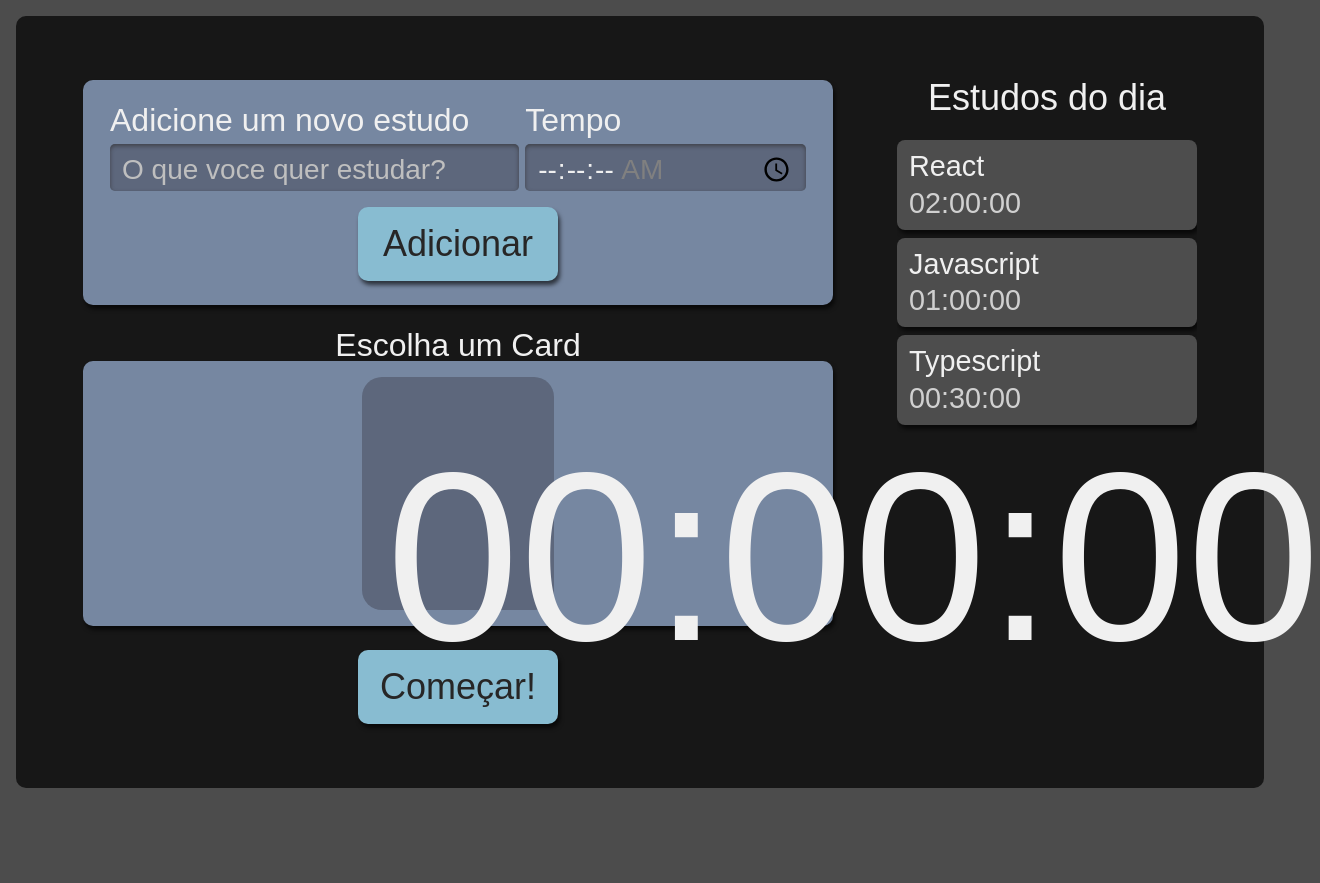
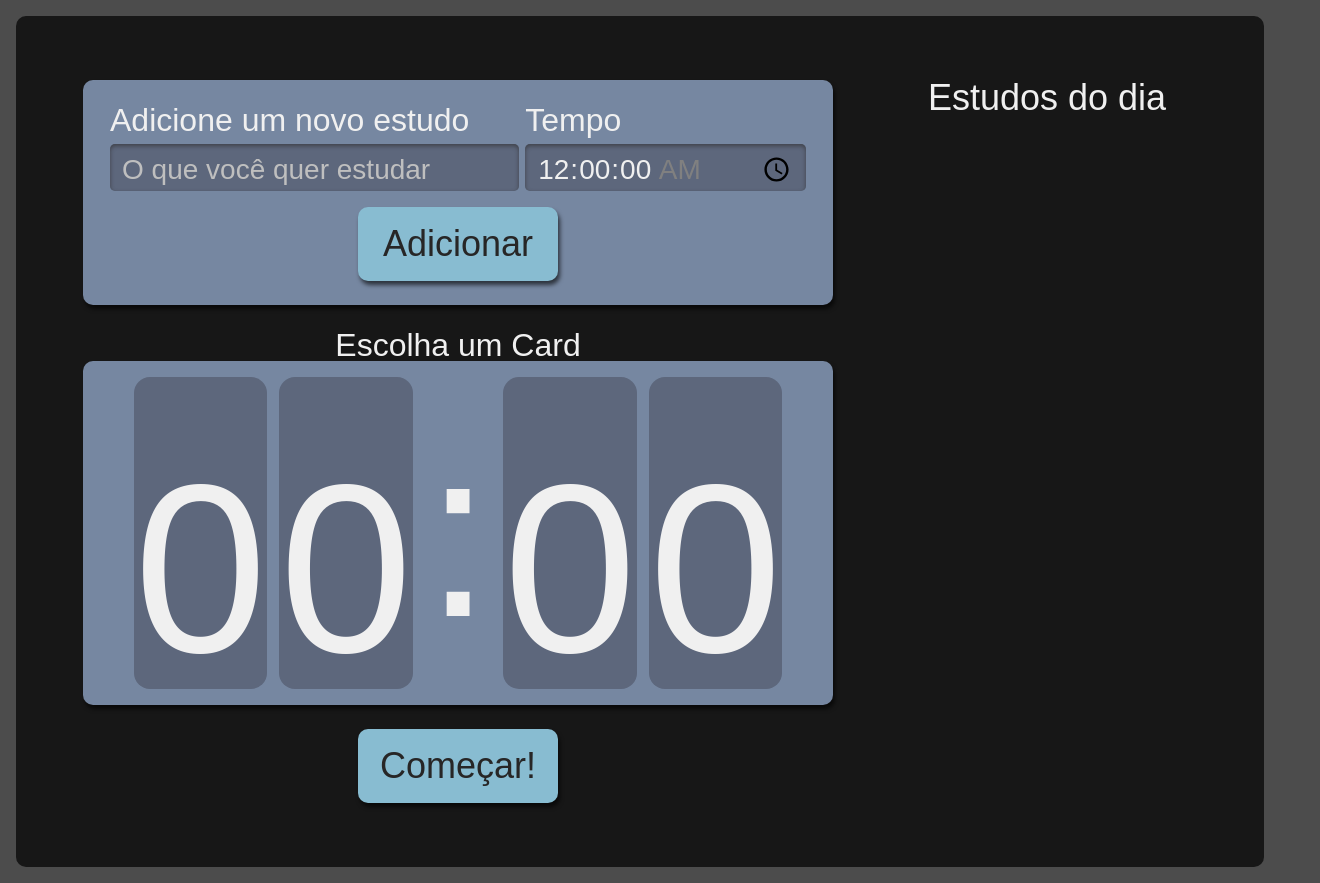
Before and after one commit to MGReboucas/study-time, a React (Create React App) app: page / in a window 1280 px wide. Shown: the whole page, 1320 px wide, since content can reach past the window. Before the commit the page ends 804 px from the top, so only its background shows below. Built offline with nearby package versions, Linux system fonts and the light colour scheme.

Commit message:
adicionando interação entre o formulario e a lista

```diff
--- a/package.json
+++ b/package.json
@@ -14,6 +14,7 @@
     "react-dom": "^19.0.0",
     "react-scripts": "5.0.1",
     "typescript": "^4.9.5",
+    "uuid": "^11.0.3",
     "web-vitals": "^2.1.4"
   },
   "scripts": {
--- a/src/componentes/Cronometro/Relogio/Relogio.module.scss
+++ b/src/componentes/Cronometro/Relogio/Relogio.module.scss
@@ -1,17 +1,21 @@
+.relogioCaixa{
+  display: flex;
+  flex-direction: row;
+  align-items: center;
+  gap: .05em;
+}
+
+
 .relogioNumero {
-     background-color: #5D677C;
-     padding: .25em .1em 0em .1em;
-     border-radius: 20px;
+  background-color: #5D677C;
+  border-radius: 1rem;
+  padding: .3em 0em 0em 0em;
 
      @media screen and (min-width:1280px) {
-       height: 10.8rem;
-       width: 9rem;
      }
-   }
-   .relogioDivisao {
-     height: 2em;
+}
 
-     @media screen and (min-width:1280px) {
-       height: 12.6rem;
-     }
-   }
+.relogioDivisao {
+  @media screen and (min-width:1280px) {
+  }
+}
--- a/src/componentes/Cronometro/Relogio/index.tsx
+++ b/src/componentes/Cronometro/Relogio/index.tsx
@@ -3,15 +3,12 @@ import style from './Relogio.module.scss';
 export function Relogio(){
      return(
 
-               <div className={style.relogioNumero}>
-                    <span>0</span>
-                    <span>0</span>
-                    <span >:</span>
-                    <span>0</span>
-                    <span>0</span>
-                    <span>:</span>
-                    <span>0</span>
-                    <span>0</span>
+               <div className={style.relogioCaixa}>
+                    <span className={style.relogioNumero}>0</span>
+                    <span className={style.relogioNumero}>0</span>
+                    <span className={style.relogioDivisao}>:</span>
+                    <span className={style.relogioNumero}>0</span>
+                    <span className={style.relogioNumero}>0</span>
                </div>
      )
 }
--- a/src/componentes/Formulario/index.jsx
+++ /dev/null
@@ -1,35 +0,0 @@
-import style from'./formulario.module.scss';
-import Botao from '../botao';
-
-
-function Formulario(){
-     return(
-          <form className={style.novaTarefa}>
-               <div className={style.inputContainer}>
-                    <label htmlFor="tarefa">Adicione um novo estudo</label>
-                     <input
-                         type="text"
-                         name="tarefa"
-                         id="tarefa"
-                         placeholder="O que voce quer estudar?"
-                         required
-                    />
-               </div>
-
-               <div className={style.inputContainer}>
-                    <label htmlFor="tempo">Tempo</label>
-                    <input
-                         type="time"
-                         step="1"
-                         name="tempo"
-                         id="tempo"
-                         min="00:00:00"
-                         max="01:30:00"
-                         required
-                    />
-               </div>
-               <Botao>Adicionar</Botao>
-          </form>
-     )
-}
-export default Formulario;
--- /dev/null
+++ b/src/componentes/Formulario/index.tsx
@@ -0,0 +1,76 @@
+import React from 'react';
+import style from'./formulario.module.scss';
+import Botao from '../botao';
+import { ITarefa } from '../../types/tarefa';
+import { v4 as uuidv4 } from 'uuid';
+
+
+class Formulario extends React.Component<{
+     setTarefas: React.Dispatch<React.SetStateAction<ITarefa[]>>
+   }> {
+     state = {
+       tarefa: "",
+       tempo: "00:00"
+     }
+
+     adicionarTarefa(evento: React.FormEvent<HTMLFormElement>) {
+       evento.preventDefault();
+       this.props.setTarefas(tarefasAntigas =>
+         [
+           ...tarefasAntigas,
+           {
+             ...this.state,
+             selecionado: false,
+             completado: false,
+             id: uuidv4()
+           }
+         ]
+       )
+       this.setState({
+         tarefa: "",
+         tempo: "00:00"
+       })
+     }
+
+     render() {
+       return (
+         <form className={style.novaTarefa} onSubmit={this.adicionarTarefa.bind(this)}>
+           <div className={style.inputContainer}>
+             <label htmlFor="tarefa">
+               Adicione um novo estudo
+             </label>
+             <input
+               type="text"
+               name="tarefa"
+               id="tarefa"
+               value={this.state.tarefa}
+               onChange={evento => this.setState({ ...this.state, tarefa: evento.target.value })}
+               placeholder="O que você quer estudar"
+               required
+             />
+           </div>
+           <div className={style.inputContainer}>
+             <label htmlFor="tempo">
+               Tempo
+             </label>
+             <input
+               type="time"
+               step="1"
+               name="tempo"
+               value={this.state.tempo}
+               onChange={evento => this.setState({ ...this.state, tempo: evento.target.value })}
+               id="tempo"
+               min="00:00:00"
+               max="01:30:00"
+               required
+             />
+           </div>
+           <Botao type="submit">
+             Adicionar
+           </Botao>
+         </form>
+       )
+     }
+   }
+
+   export default Formulario;
--- a/src/componentes/Lista/index.jsx
+++ /dev/null
@@ -1,32 +0,0 @@
-import style from './lista.module.scss';
-import Item from './item';
-
-function Lista(){
-     const tarefas = [{
-               tarefa: 'React',
-               tempo: '02:00:00'
-          },
-          {
-               tarefa: 'Javascript',
-               tempo: '01:00:00'
-          },
-          {
-               tarefa: 'Typescript',
-               tempo: '00:30:00'
-          }
-     ]
-     return(
-          <aside className={style.listaTarefas}>
-               <h2>Estudos do dia</h2>
-               <ul>
-                    {tarefas.map((item, index) => (
-                         <Item
-                              key={index}
-                              {...item}
-                         />
-                    ))}
-               </ul>
-          </aside>
-     )
-}
-export default Lista;
--- /dev/null
+++ b/src/componentes/Lista/index.tsx
@@ -0,0 +1,22 @@
+import React from 'react';
+import { ITarefa } from '../../types/tarefa';
+import Item from './item';
+import style from './lista.module.scss';
+
+
+function Lista({ tarefas }: { tarefas: ITarefa[] }) {
+     return (
+       <aside className={style.listaTarefas}>
+         <h2> Estudos do dia </h2>
+         <ul>
+           {tarefas.map((item, index) => (
+             <Item
+               key={index}
+               {...item}
+             />
+           ))}
+         </ul>
+       </aside>
+     )
+   }
+export default Lista;
--- a/src/componentes/Lista/item/index.tsx
+++ b/src/componentes/Lista/item/index.tsx
@@ -1,10 +1,12 @@
+import { ITarefa } from '../../../types/tarefa'
 import style from '../lista.module.scss'
 
-export default function Item({tarefa, tempo }: {tarefa: string, tempo: string}){
-     return(
-          <li className={style.item}>
-               <h3>{tarefa}</h3>
-               <span>{tempo}</span>
-          </li>
+export default function Item({ tarefa, tempo, selecionado, completado, id }: ITarefa) {
+     console.log('item atual: ', { tarefa, tempo, selecionado, completado, id })
+     return (
+       <li className={style.item}>
+         <h3>{tarefa}</h3>
+         <span>{tempo}</span>
+       </li>
      )
-}
+   }
--- a/src/componentes/botao/index.jsx
+++ /dev/null
@@ -1,13 +0,0 @@
-import React from 'react';
-import style from './botao.module.scss';
-
-
-class Botao extends React.Component{
-     render(){
-          return(
-               <button className={style.botao}>{this.props.children}</button>
-          )
-     }
-}
-
-export default Botao;
--- /dev/null
+++ b/src/componentes/botao/index.tsx
@@ -0,0 +1,18 @@
+import React, { ReactNode } from 'react';
+import style from './botao.module.scss';
+
+class Botao extends React.Component<{
+  type?: "button" | "submit" | "reset" | undefined;
+  children?: ReactNode; // Add children prop
+}> {
+  render() {
+    const { type = "button", children } = this.props;
+    return (
+      <button type={type} className={style.botao}>
+        {children}
+      </button>
+    );
+  }
+}
+
+export default Botao;
--- a/src/pages/App.tsx
+++ b/src/pages/App.tsx
@@ -3,14 +3,17 @@ import style from './App.module.scss';
 import Formulario from '../componentes/Formulario';
 import Lista from '../componentes/Lista';
 import { Cronometro } from '../componentes/Cronometro';
+import { useState } from 'react';
+import { ITarefa } from '../types/tarefa';
 
 
 function App() {
+  const [tarefas, setTarefas] = useState<ITarefa[]>([]);
   return (
     <div className={style.AppStyle}>
-      <Formulario />
+      <Formulario setTarefas = {setTarefas} />
+      <Lista  tarefas ={tarefas}/>
       <Cronometro />
-      <Lista />
     </div>
   );
 }
--- /dev/null
+++ b/src/types/tarefa.ts
@@ -0,0 +1,7 @@
+export interface ITarefa {
+     tarefa: string,
+     tempo: string,
+     selecionado: boolean,
+     completado: boolean,
+     id: string
+   }
```
Also changed, not shown: 1 other file (tests, documents, lock files or other folders).
